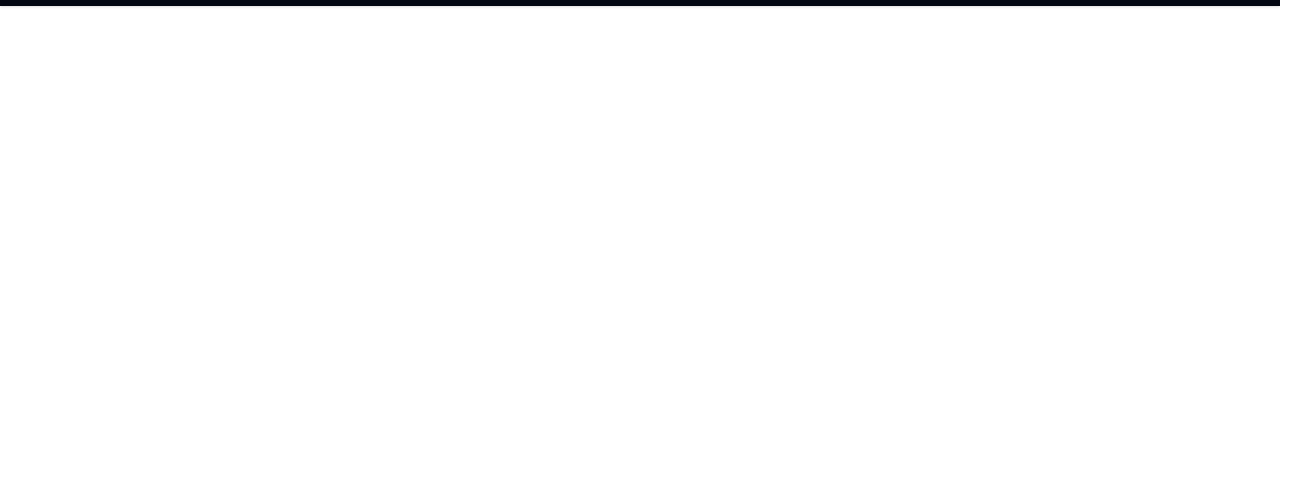
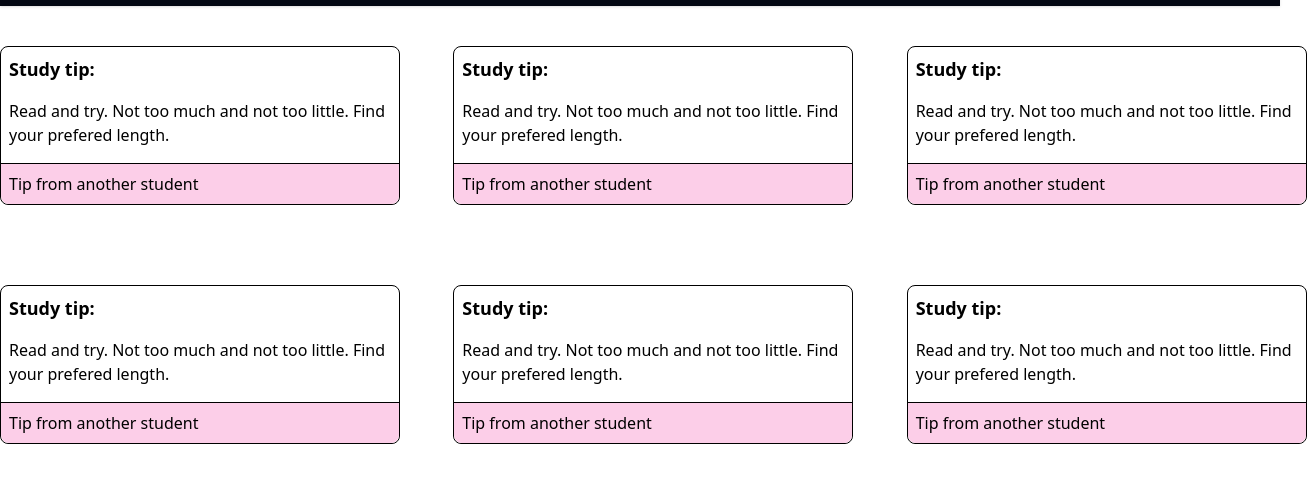
Before and after one commit to Tomatsuppe11211/css-framework-module-2-1, a website: page index.html in a window 1280 px wide. Shown: the part 74-556 px from the top of the page, 1307 px wide, since content can reach past the window. Drawn offline with Linux system fonts and the light colour scheme.

Commit message:
Creating card grid layout

```diff
--- a/index.html
+++ b/index.html
@@ -6,8 +6,8 @@
     <title>Document</title>
     <link rel="stylesheet" href="css/style.css">
 </head>
-<body>
-    <header class="w-screen">
+<body class="w-screen min-h-screen">
+    <header >
         <nav class="flex justify-between items-center p-4 shadow bg-gray-950">
             <div class="text-2xl md:text-4xl lg:text-5xl font-bold text-blue-600">Logo</div>
             <div class="flex gap-6 md:gap-10 lg:gap-20 mr-5 md:mr-10 lg:mr-20">
@@ -18,5 +18,39 @@
             </div>
         </nav>
     </header>
+    <main class="flex flex-col justify-center ">
+        <div class="grid grid-cols-3 gap-20 mt-10 mx-auto">
+            <div class="bg-white border rounded-lg w-100 h-auto hover:bg-pink-200">
+                <h3 class="font-bold text-lg m-2">Study tip:</h3>
+                <p class="mt-4 ml-2">Read and try. Not too much and not too little. Find your prefered length.</p>
+                <footer class="mt-4 p-2 flex align-center border-t rounded-b-lg bg-pink-200">Tip from another student</footer>
+            </div>
+            <div class="bg-white border rounded-lg w-100 h-auto hover:bg-pink-200">
+                <h3 class="font-bold text-lg m-2">Study tip:</h3>
+                <p class="mt-4 ml-2">Read and try. Not too much and not too little. Find your prefered length.</p>
+                <footer class="mt-4 p-2 flex align-center border-t rounded-b-lg bg-pink-200">Tip from another student</footer>
+            </div>
+            <div class="bg-white border rounded-lg w-100 h-auto hover:bg-pink-200">
+                <h3 class="font-bold text-lg m-2">Study tip:</h3>
+                <p class="mt-4 ml-2">Read and try. Not too much and not too little. Find your prefered length.</p>
+                <footer class="mt-4 p-2 flex align-center border-t rounded-b-lg bg-pink-200">Tip from another student</footer>
+            </div>
+            <div class="bg-white border rounded-lg w-100 h-auto hover:bg-pink-200">
+                <h3 class="font-bold text-lg m-2">Study tip:</h3>
+                <p class="mt-4 ml-2">Read and try. Not too much and not too little. Find your prefered length.</p>
+                <footer class="mt-4 p-2 flex align-center border-t rounded-b-lg bg-pink-200">Tip from another student</footer>
+            </div>
+            <div class="bg-white border rounded-lg w-100 h-auto hover:bg-pink-200">
+                <h3 class="font-bold text-lg m-2">Study tip:</h3>
+                <p class="mt-4 ml-2">Read and try. Not too much and not too little. Find your prefered length.</p>
+                <footer class="mt-4 p-2 flex align-center border-t rounded-b-lg bg-pink-200">Tip from another student</footer>
+            </div>
+            <div class="bg-white border rounded-lg w-100 h-auto hover:bg-pink-200">
+                <h3 class="font-bold text-lg m-2">Study tip:</h3>
+                <p class="mt-4 ml-2">Read and try. Not too much and not too little. Find your prefered length.</p>
+                <footer class="mt-4 p-2 flex align-center border-t rounded-b-lg bg-pink-200">Tip from another student</footer>
+            </div>
+        </div>
+    </main>
 </body>
 </html>
```
Also changed, not shown: css/style.css.
